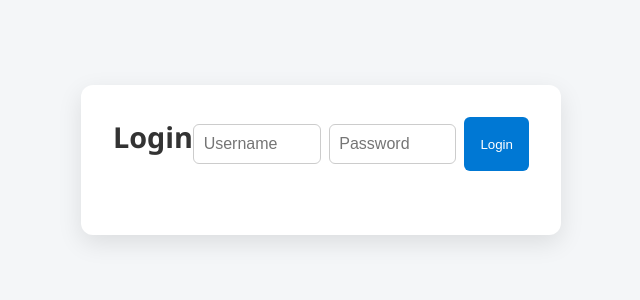
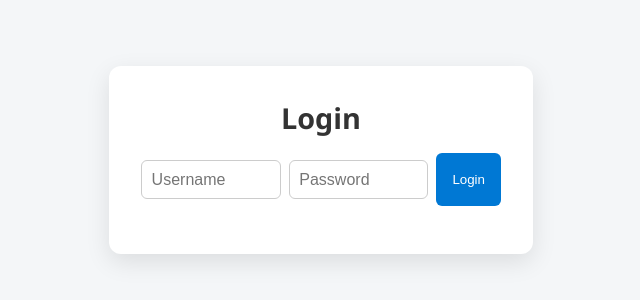
Before and after one commit to VirtualAngel1/ToDo-App, a React (Create React App) app in the folder client/: page / in a window 1280 px wide. Shown: the part 240-540 px from the top of the page, without its empty margins (319-959 px from the left). Built offline with nearby package versions, Linux system fonts and the light colour scheme.

Commit message:
UI Patch

```diff
--- a/client/src/style.css
+++ b/client/src/style.css
@@ -31,19 +31,18 @@ body {
 
 #auth-section {
   width: 100%;
+  display: flex;
+  flex-direction: column;
+  align-items: center;
   margin-bottom: 1rem;
-  display: flex;
-  justify-content: center;
 }
 
 #login-form {
   display: flex;
   align-items: center;
   gap: 0.5rem;
-  flex-wrap: wrap;
   width: 100%;
   max-width: 360px;
-  margin: 0 auto 1rem;
 }
 
 #login-form input[type="text"],
```
